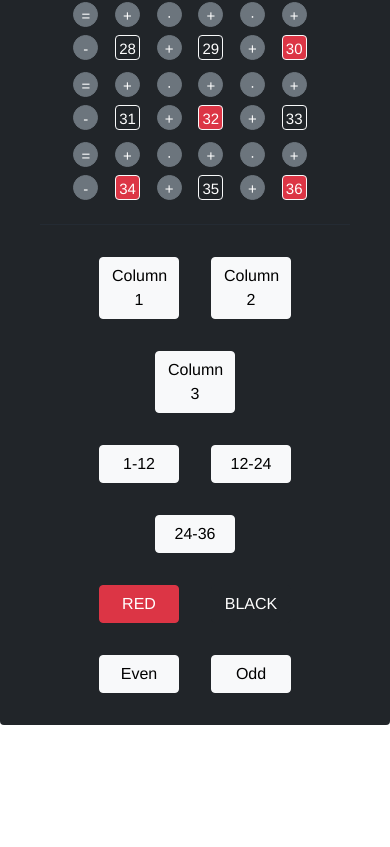
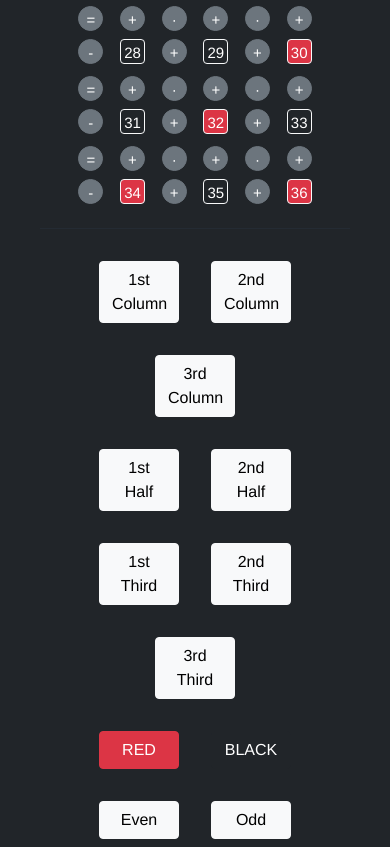
Before and after one commit to Meleemaru2k/roulette-game, a Vue app: page / in a window 390 px wide. Shown: the part 1150-1997 px from the top of the page. Before the commit the page ends 1875 px from the top, so only its background shows below. Built offline with nearby package versions, Linux system fonts and the light colour scheme.

Commit message:
Added Halfs, CSS container fix for mobile

```diff
--- a/src/App.vue
+++ b/src/App.vue
@@ -1,11 +1,11 @@
 <template>
-  <div class="container">
-    <Scoreboard
-      :highest-amount-won="playerStats.highestWin"
-      :player-money="playerStats.money"
-      :current-bet="currentBet"
-    />
+  <div class="container m-s-0">
     <div class="row">
+      <Scoreboard
+        :highest-amount-won="playerStats.highestWin"
+        :player-money="playerStats.money"
+        :current-bet="currentBet"
+      />
       <div class="bg-light col-12 col-lg-12 p-3 mb-3 rounded row mx-auto">
         <Gamefield
           :last-bet="playerStats.lastBet"
--- a/src/components/PlayerControls.vue
+++ b/src/components/PlayerControls.vue
@@ -16,6 +16,7 @@
     </div>
     <div class="col-12">
       <button
+        id="startRoundBtn"
         class="btn btn-success btn-lg m-2"
         @click="roundStart()"
         :disabled="isRolling"
@@ -110,50 +111,66 @@
     <div class="col-12 col-sm-12 col-lg-12">
       <hr />
       <div class="col-12 mt-3 mx-auto row">
-        <div class="col-12">
+        <div class="col-12 col-lg-4">
           <button
             class="btn btn-light colorBtn m-3"
             @click="betOnCol(0)"
             :disabled="isRolling"
           >
-            Column 1
+            1st Column
           </button>
           <button
             class="btn btn-light colorBtn m-3"
             @click="betOnCol(1)"
             :disabled="isRolling"
           >
-            Column 2
+            2nd Column
           </button>
           <button
             class="btn btn-light colorBtn m-3"
             @click="betOnCol(2)"
             :disabled="isRolling"
           >
-            Column 3
+            3rd Column
           </button>
         </div>
-        <div class="col-12">
+        <div class="col-12 col-lg-4">
+          <button
+            class="btn btn-light colorBtn m-3"
+            @click="betOnHalf(0)"
+            :disabled="isRolling"
+          >
+            1st Half
+          </button>
+          <button
+            class="btn btn-light colorBtn m-3"
+            @click="betOnHalf(1)"
+            :disabled="isRolling"
+          >
+            2nd Half
+          </button>
+        </div>
+        <div class="col-12 col-lg-4">
           <button
             class="btn btn-light colorBtn m-3"
             @click="betOnThird(0)"
             :disabled="isRolling"
           >
-            1-12
+            1st Third
           </button>
           <button
             class="btn btn-light colorBtn m-3"
             @click="betOnThird(1)"
             :disabled="isRolling"
           >
-            12-24
+            2nd Third
           </button>
           <button
             class="btn btn-light colorBtn m-3"
             @click="betOnThird(2)"
             :disabled="isRolling"
           >
-            24-36
+            3rd Third
           </button>
         </div>
         <div class="col-12">
@@ -240,9 +257,11 @@ export default {
     //TODO: Make Subset-Props
     betOn(gridProp) {
       this.betData = gridProp;
+      this.scrollToElement(document.getElementById("startRoundBtn"), 300);
     },
     betOnZero() {
       this.betData = new gridProp("number", [0], "green");
+      this.scrollToElement(document.getElementById("startRoundBtn"), 300);
     },
     betOnColor(color) {
       if (color == "red") {
@@ -252,6 +271,7 @@ export default {
         let nums = this.numberGrid.subsets.redBlack[1];
         this.betData = new gridProp("color", nums, color);
       }
+      this.scrollToElement(document.getElementById("startRoundBtn"), 300);
     },
     betOnOddEven(type) {
       if (type == "odd") {
@@ -261,6 +281,7 @@ export default {
         let nums = this.numberGrid.subsets.oddEven[1];
         this.betData = new gridProp("even", nums, "none");
       }
+      this.scrollToElement(document.getElementById("startRoundBtn"), 300);
     },
     betOnThird(num) {
       if (num == 0) {
@@ -273,6 +294,7 @@ export default {
         let nums = this.numberGrid.subsets.thirds[2];
         this.betData = new gridProp("third_c", nums, "none");
       }
+      this.scrollToElement(document.getElementById("startRoundBtn"), 300);
     },
     betOnCol(num) {
       if (num == 0) {
@@ -285,6 +307,7 @@ export default {
         let nums = this.numberGrid.subsets.columns[2];
         this.betData = new gridProp("col_c", nums, "none");
       }
+      this.scrollToElement(document.getElementById("startRoundBtn"), 300);
     },
     betOnHalf(num) {
       if (num == 0) {
@@ -294,6 +317,16 @@ export default {
         let nums = this.numberGrid.subsets.halfs[1];
         this.betData = new gridProp("half_b", nums, "none");
       }
+      this.scrollToElement(document.getElementById("startRoundBtn"), 300);
+    },
+    //TODO: Make global
+    scrollToElement: (element, offset = 0) => {
+      let elemScrollY = element.getBoundingClientRect().top;
+      let bodyY = document.body.getBoundingClientRect().top;
+      window.scrollTo({
+        top: elemScrollY - bodyY - offset,
+        behavior: "smooth",
+      });
     },
   },
   computed: {
@@ -404,7 +437,7 @@ export default {
     max-height: none;
     max-width: none;
     overflow: auto;
-    margin: auto 0;
+    margin: auto;
     width: 300px;
   }
   .numFieldWrapper {
```
